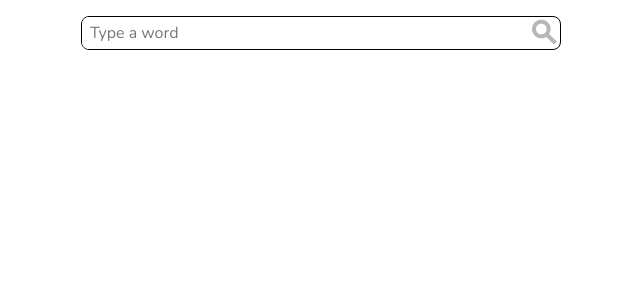
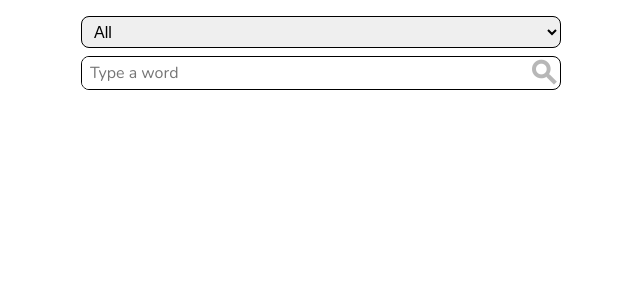
Before and after one commit to fernandoxe/word-search, a React (Create React App) app: page / in a window 1280 px wide. Shown: the top 300 px of the page, without its empty margins (319-959 px from the left). Built offline with nearby package versions, Linux system fonts and the light colour scheme.

Commit message:
feat: artists select

```diff
--- a/src/components/Search/index.js
+++ b/src/components/Search/index.js
@@ -1,4 +1,4 @@
-import { useState } from 'react';
+import { useEffect, useState } from 'react';
 import styled from 'styled-components';
 import SearchData from '../../services/searchdata';
 import Song from '../Song';
@@ -7,13 +7,29 @@ const Container = styled.div`
   padding: 1rem;
   .form {
     display: flex;
-    justify-content: center;
+    flex-direction: column;
+    align-items: center;
     margin-bottom: 2rem;
 
-    &__content {
+    &__artists {
       width: 100%;
+      max-width: 30rem;
+      margin-bottom: 0.5rem;
+      select {
+        width: 100%;
+        font-size: 1rem;
+        height: 2rem;
+        border: 1px solid #000;
+        border-radius: 0.5rem;
+        padding: 0.125rem 0.5rem;
+        outline: none;
+      }
+    }
+
+    &__search {
+      width: 100%;
+      max-width: 30rem;
       display: flex;
-      max-width: 30rem;
       border: 1px solid #000;
       border-radius: 0.5rem;
       overflow: hidden;
@@ -52,6 +68,12 @@ const Container = styled.div`
 const Search = (props) => {
   const [inputValue, setInputValue] = useState('');
   const [result, setResult] = useState([]);
+  const [artists, setArtists] = useState([]);
+
+  useEffect(() => {
+    const allArtists = SearchData.getAllArtists();
+    setArtists(allArtists);
+  }, []);
 
   const handleInputChange = (e) => {
     setInputValue(e.target.value);
@@ -71,8 +93,17 @@ const Search = (props) => {
 
   return (
     <Container>
-      <form className="form" onSubmit={handleSubmit}>
-        <div className="form__content">
+      <form onSubmit={handleSubmit}>
+        <div className="form">
+          <div className="form__artists">
+            <select name="select">
+              <option value="All" selected>All</option>
+              {artists.map((artist, i) =>
+                <option key={i} value={artist}>{artist}</option>
+              )}
+            </select>
+          </div>
+          <div className="form__search">
             <input
               className="input"
               type="search"
@@ -83,6 +114,7 @@ const Search = (props) => {
               <i className="material-icons">search</i>
             </button>
           </div>
+        </div>
       </form>
       {parseSongs(result)}
     </Container>
```
Lines whose indentation alone changed are shown as unchanged.
